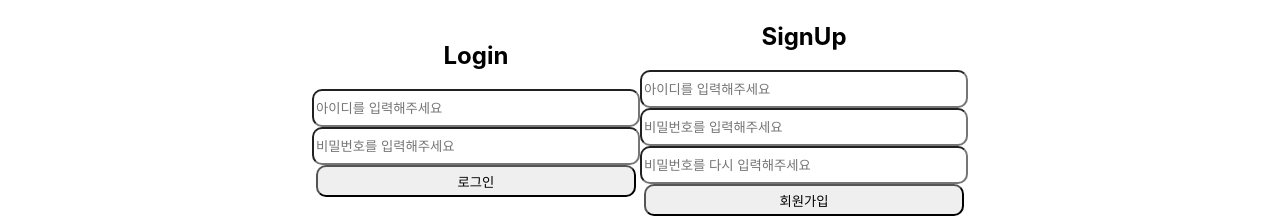
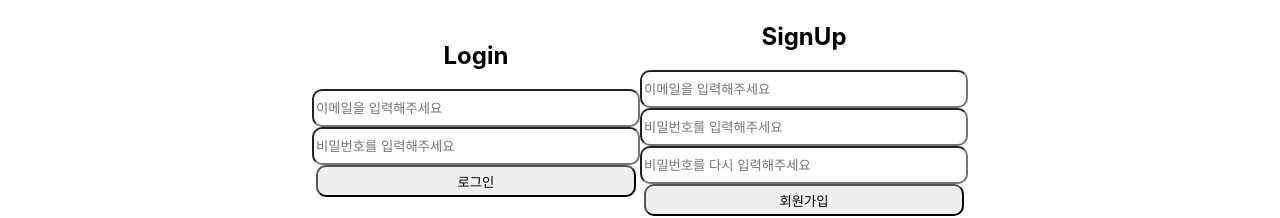
Before and after one commit to dldvk9999/componenthub, a React (Create React App) app: page /login in a window 1280 px wide. Shown: the part 291-509 px from the top of the page. Built offline with nearby package versions, Linux system fonts and the light colour scheme.

Commit message:
refact: 로그인 컴포넌트 이름 변경(Login > LoginSignup)

```diff
--- a/src/components/Login/Login.tsx
+++ b/src/components/LoginSignup/LoginSignup.tsx
@@ -1,7 +1,7 @@
 import { useState } from "react";
-import "./Login.scss";
+import "./LoginSignup.scss";
 
-function Login() {
+function LoginSignup() {
     const [email, setEmail] = useState("");
     const [password, setPassword] = useState("");
     const [password2, setPassword2] = useState("");
@@ -13,7 +13,7 @@ function Login() {
                 <input
                     id="email"
                     type="email"
-                    placeholder="아이디를 입력해주세요"
+                    placeholder="이메일을 입력해주세요"
                     onChange={(e) => setEmail(e.target.value)}
                     value={email}
                 />
@@ -31,7 +31,7 @@ function Login() {
                 <input
                     id="id"
                     type="email"
-                    placeholder="아이디를 입력해주세요"
+                    placeholder="이메일을 입력해주세요"
                     onChange={(e) => setEmail(e.target.value)}
                     value={email}
                 />
@@ -56,4 +56,4 @@ function Login() {
     );
 }
 
-export default Login;
+export default LoginSignup;
--- a/src/router.tsx
+++ b/src/router.tsx
@@ -1,6 +1,6 @@
 import { BrowserRouter, Routes, Route } from "react-router-dom";
 import Home from "./pages/Home";
-import Login from "./components/Login/Login";
+import LoginSignup from "./components/LoginSignup/LoginSignup";
 import Header from "./components/Header/Header";
 import NotFound from "./pages/Notfound";
 
@@ -10,7 +10,7 @@ export default function Router() {
             <Header />
             <BrowserRouter>
                 <Routes>
-                    <Route path="/login" element={<Login />} />
+                    <Route path="/login" element={<LoginSignup />} />
                     <Route path="/" element={<Home />} />
                     <Route path="*" element={<NotFound />} />
                 </Routes>
```
Also changed, not shown: src/components/LoginSignup/LoginSignup.scss (renamed from src/components/Login/Login.scss), 2 other files (tests, documents, lock files or other folders).
